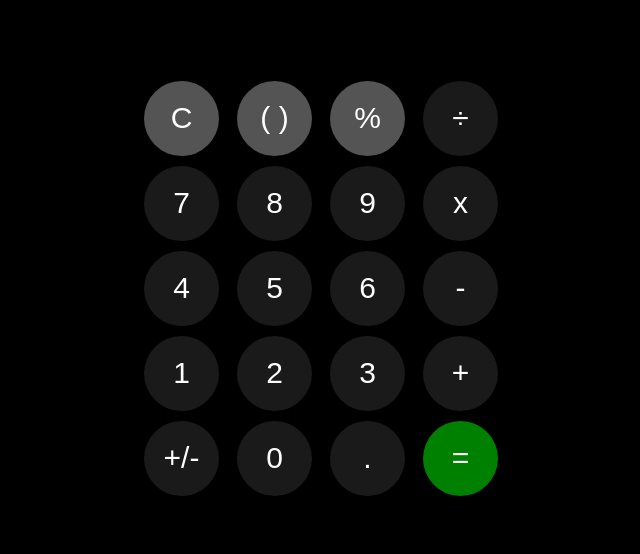
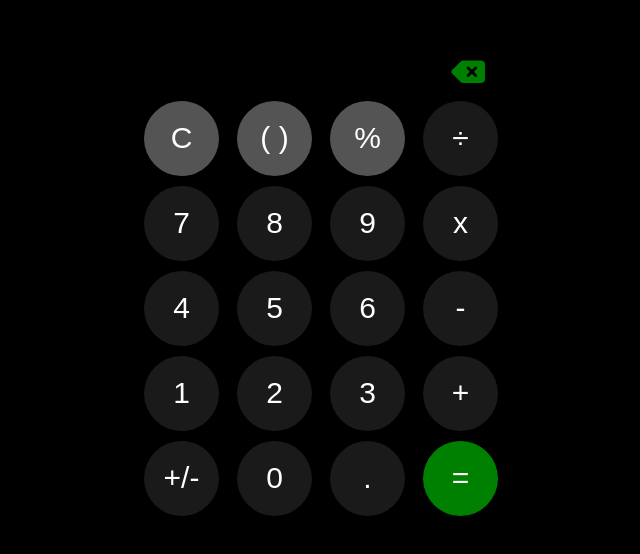
Before and after one commit to abk2191/react-calculator, a React (Vite) app: page / in a window 1280 px wide. Shown: the part 178-732 px from the top of the page, without its empty margins (319-959 px from the left). Built offline with nearby package versions, Linux system fonts and the light colour scheme.

Commit message:
Added new features

```diff
--- a/index.html
+++ b/index.html
@@ -7,6 +7,13 @@
       href="https://cdnjs.cloudflare.com/ajax/libs/animate.css/4.1.1/animate.min.css"
     />
     <link rel="icon" type="image/svg+xml" href="/vite.svg" />
+    <link
+      rel="stylesheet"
+      href="https://cdnjs.cloudflare.com/ajax/libs/font-awesome/6.5.1/css/all.min.css"
+      integrity="sha512-DTOQO9RWCH3ppGqcWaEA1BIZOC6xxalwEsw9c2QQeAIftl+Vegovlnee1c9QX4TctnWMn13TZye+giMm8e2LwA=="
+      crossorigin="anonymous"
+      referrerpolicy="no-referrer"
+    />
     <meta name="viewport" content="width=device-width, initial-scale=1.0" />
     <title>calculator</title>
   </head>
--- a/src/App.jsx
+++ b/src/App.jsx
@@ -94,6 +94,29 @@ function App() {
     );
   }
 
+  function handleDelete() {
+    setOpvalue((prevValue) => {
+      if (!prevValue || prevValue.trim() === "") {
+        return "";
+      }
+
+      // Trim the value to handle trailing spaces
+      const trimmedValue = prevValue.trim();
+
+      // Check if the last character is a space (meaning it's an operator with spaces)
+      if (prevValue.endsWith(" ")) {
+        // Remove the last 3 characters (operator with spaces: " + ")
+        return prevValue.slice(0, -3);
+      } else {
+        // Remove just the last character
+        return prevValue.slice(0, -1);
+      }
+    });
+
+    // Clear the result when deleting (optional but recommended)
+    setResult("");
+  }
+
   return (
     <>
       <div className="calculator-container">
@@ -117,7 +140,13 @@ function App() {
             </p>
           </div>
         </div>
+
         <div className="keyboarrd">
+          <div className="delete-btn-div">
+            <button className="delete-button" onClick={handleDelete}>
+              <i class="fa-solid fa-delete-left"></i>
+            </button>
+          </div>
           <div className="button-row">
             <button
               className="op-buttons"
--- a/src/index.css
+++ b/src/index.css
@@ -10,19 +10,42 @@
 .display {
   height: 80px;
   width: 380px;
-  border: 1px solid black;
+  display: flex;
+  flex-direction: column;
+
   text-align: right;
-  margin-right: 25px;
+  /* margin-right: 25px; */
 }
 
-/* .operation-display {
-  font-size: 35px;
-} */
+.delete-btn-div {
+  width: 380px;
+  display: flex;
+  align-items: center;
+  justify-content: right;
+  margin-right: 40px;
+}
+
+.result-text {
+  margin-right: 20px;
+}
+
+.expression-display {
+  margin-right: 20px;
+}
+.delete-button {
+  background: none;
+  border: none;
+  color: green;
+  font-size: 30px;
+}
+
+.result {
+}
 
 .keyboarrd {
   height: 600px;
   width: 380px;
-  border: 1px solid black;
+
   display: flex;
   flex-direction: column;
   align-items: center;
```
